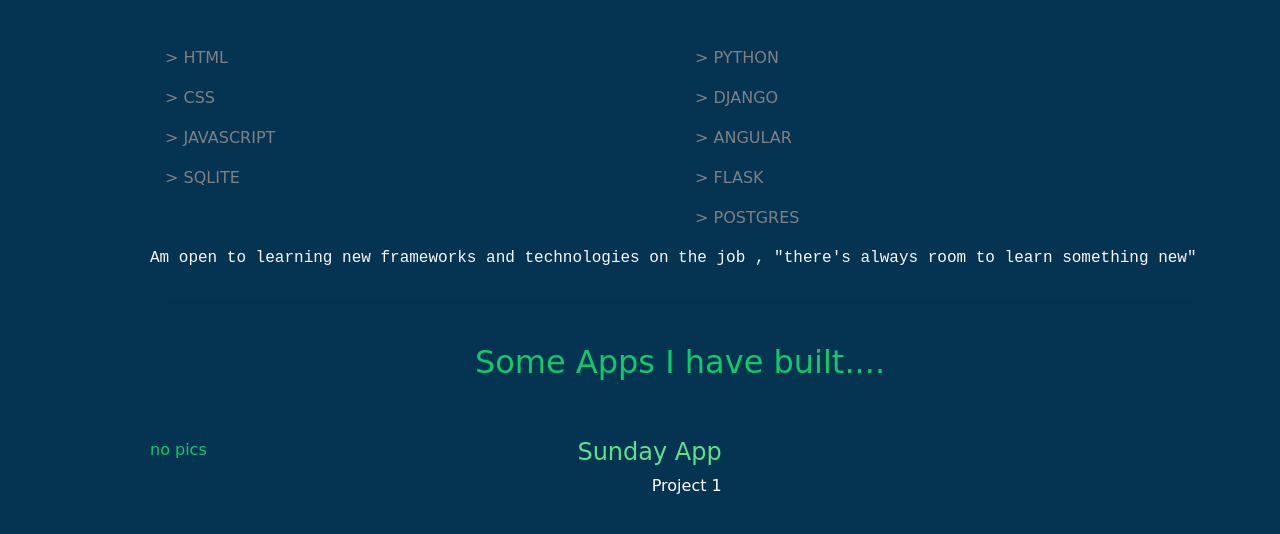
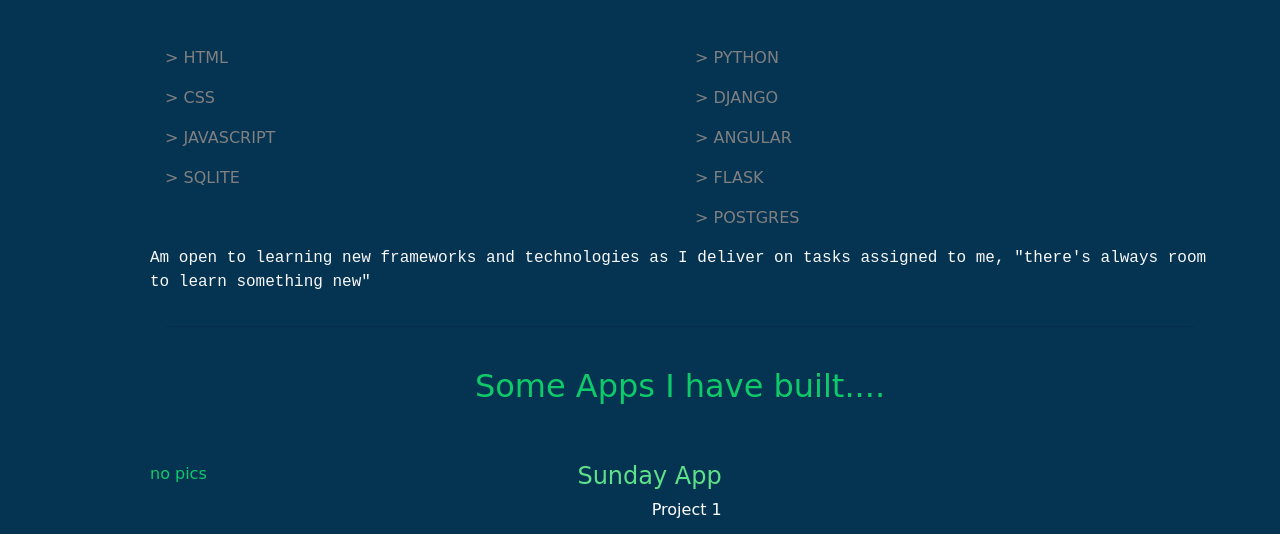
Before and after one commit to Brayoh-ux/my_profile, a Django app: page / in a window 1280 px wide. Shown: the part 1670-2204 px from the top of the page. Run offline with Django 3.2, Linux system fonts and the light colour scheme; data that the repository does not hold is empty; some libraries are stand-ins or nearby versions; some web fonts are replaced.

```diff
--- a/details/templates/home.html
+++ b/details/templates/home.html
@@ -72,7 +72,7 @@
                   </div>
 
                   <p class="text-light" style="font-family: 'Courier New', Courier, monospace;">
-                      Am open to learning new frameworks and technologies on the job , "there's always room to learn something new"</p>
+                      Am open to learning new frameworks and technologies as I deliver on tasks assigned to me, "there's always room to learn something new"</p>
               </div>
 
              <hr>
```
